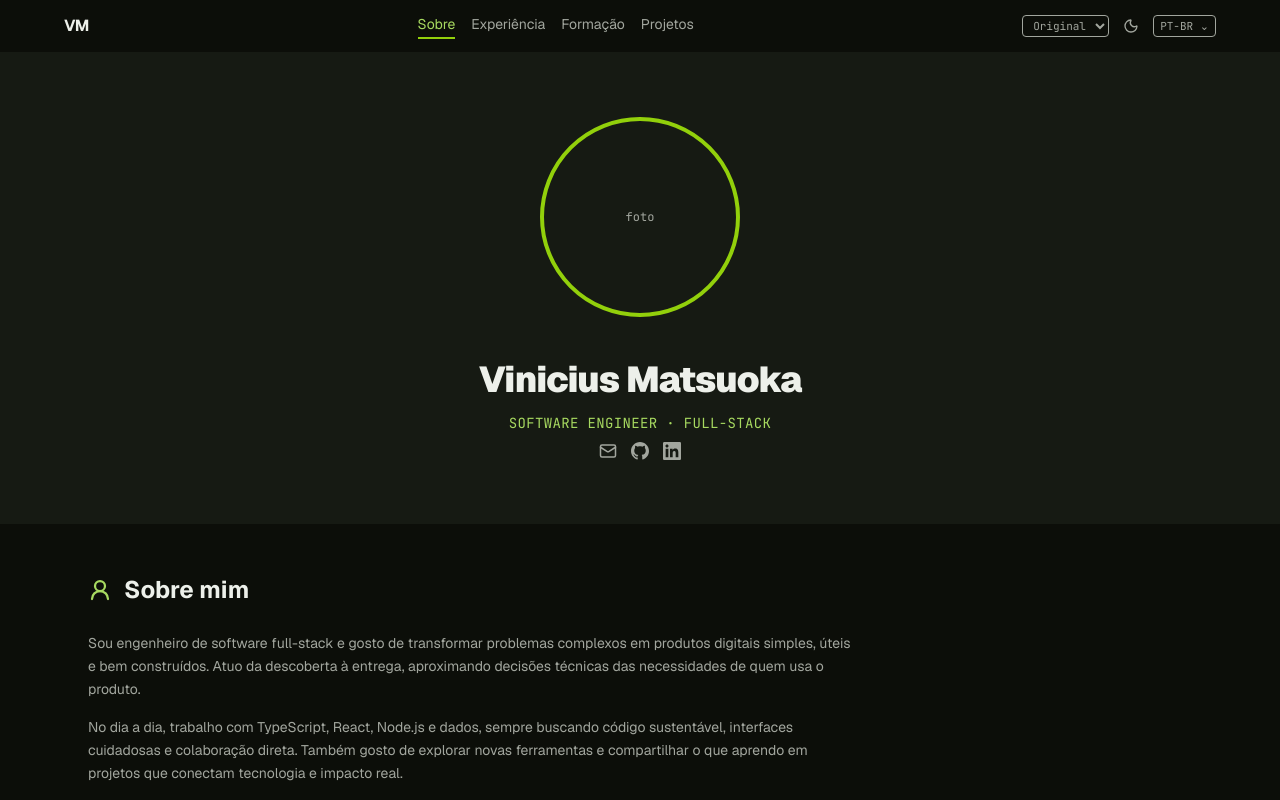
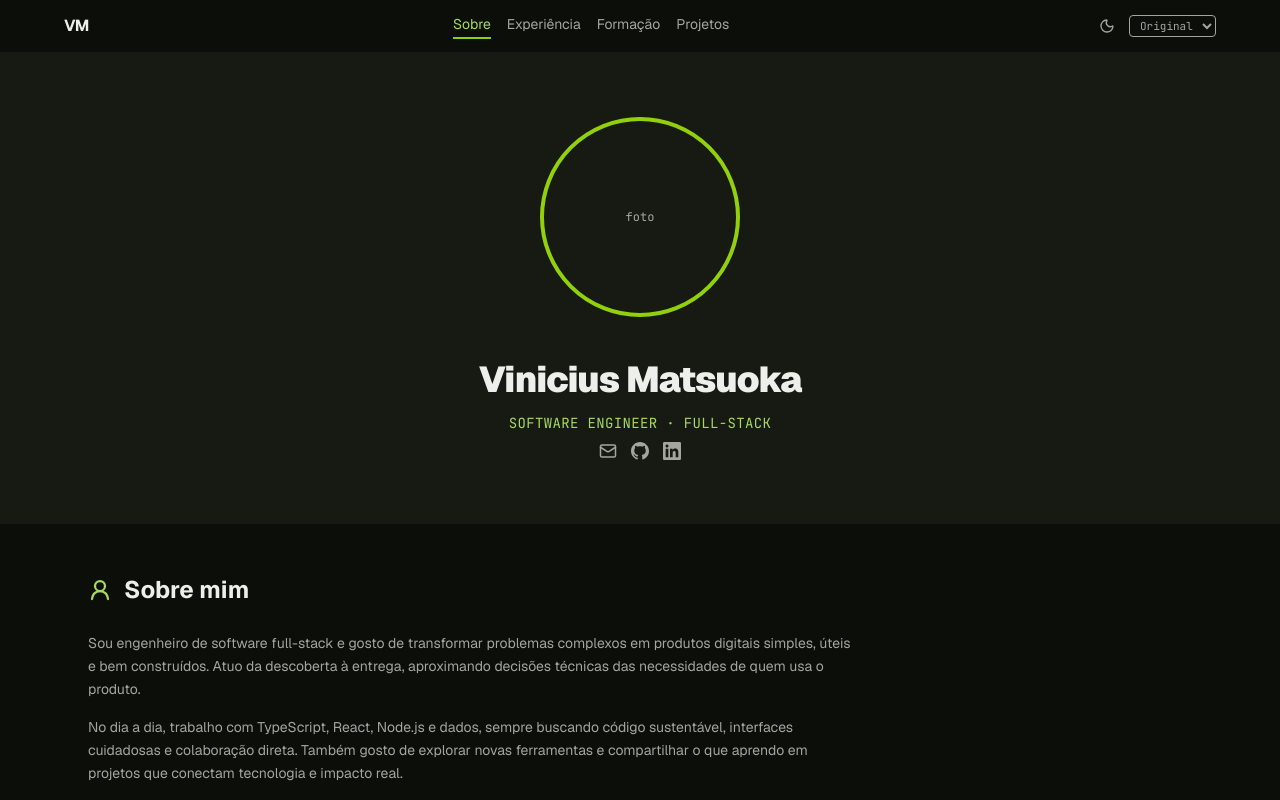
Before and after one commit to Matsvoka/portfolio, a Next.js app: page / in a window 1280 px wide. Shown: the top 800 px of the page. Built offline with nearby package versions, Linux system fonts and the light colour scheme.

Commit message:
fix: replace language placeholder with size selector

```diff
--- a/src/components/layout/header.tsx
+++ b/src/components/layout/header.tsx
@@ -54,14 +54,8 @@ export function Header() {
           ))}
         </nav>
         <div className="flex items-center gap-2">
+          <ThemeToggle />
           <UiSizeSelector />
-          <ThemeToggle />
-          <span
-            className="ui-text-meta rounded border border-fg-muted px-1.5 py-0.5 font-mono text-fg-muted"
-            aria-label="Idioma: Português (Brasil). Seletor de idioma ainda não implementado."
-          >
-            PT-BR ⌄
-          </span>
           <MobileNav items={MOBILE_NAV_ITEMS} activeId={activeId} />
         </div>
       </div>
```
Also changed, not shown: 1 other file (tests, documents, lock files or other folders).
